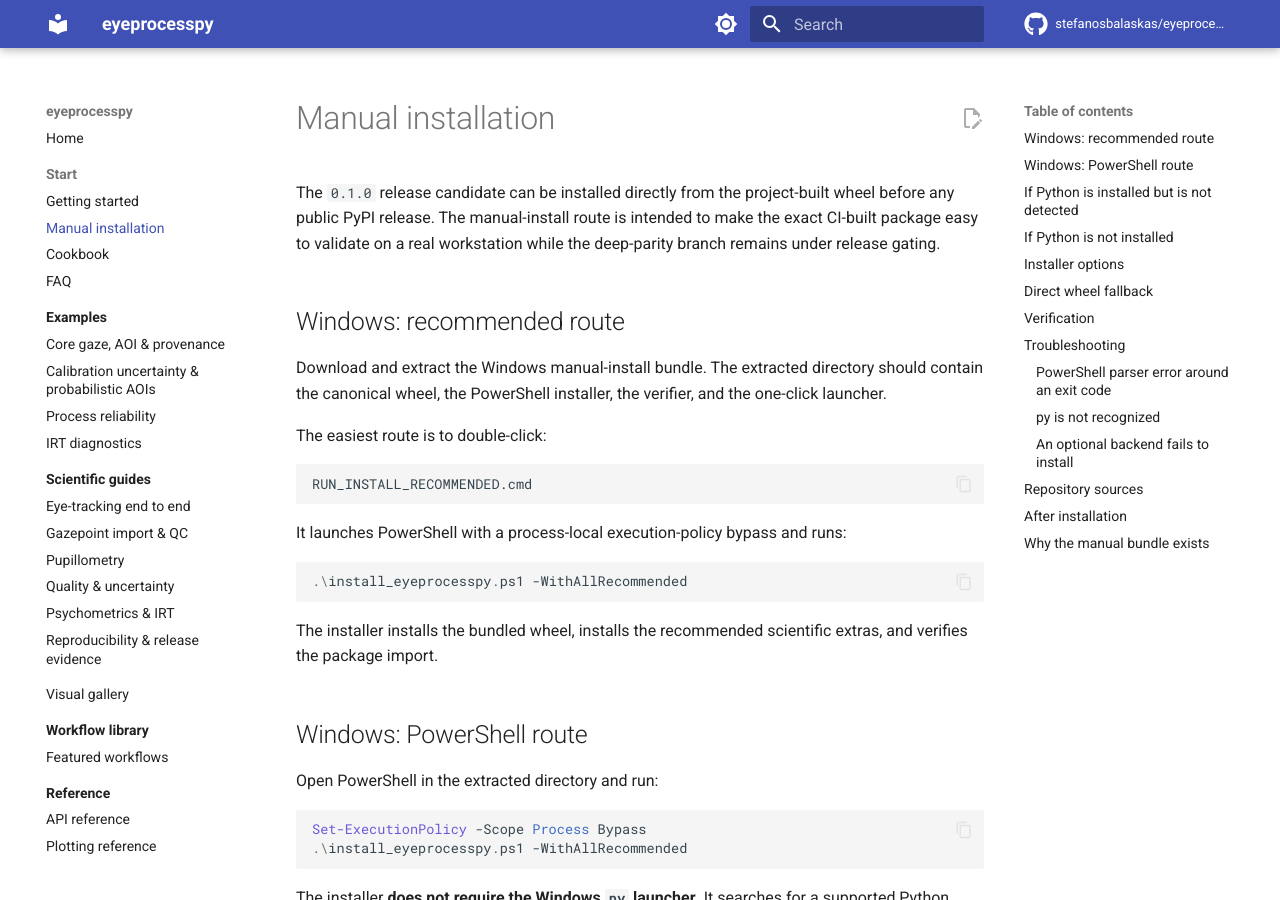
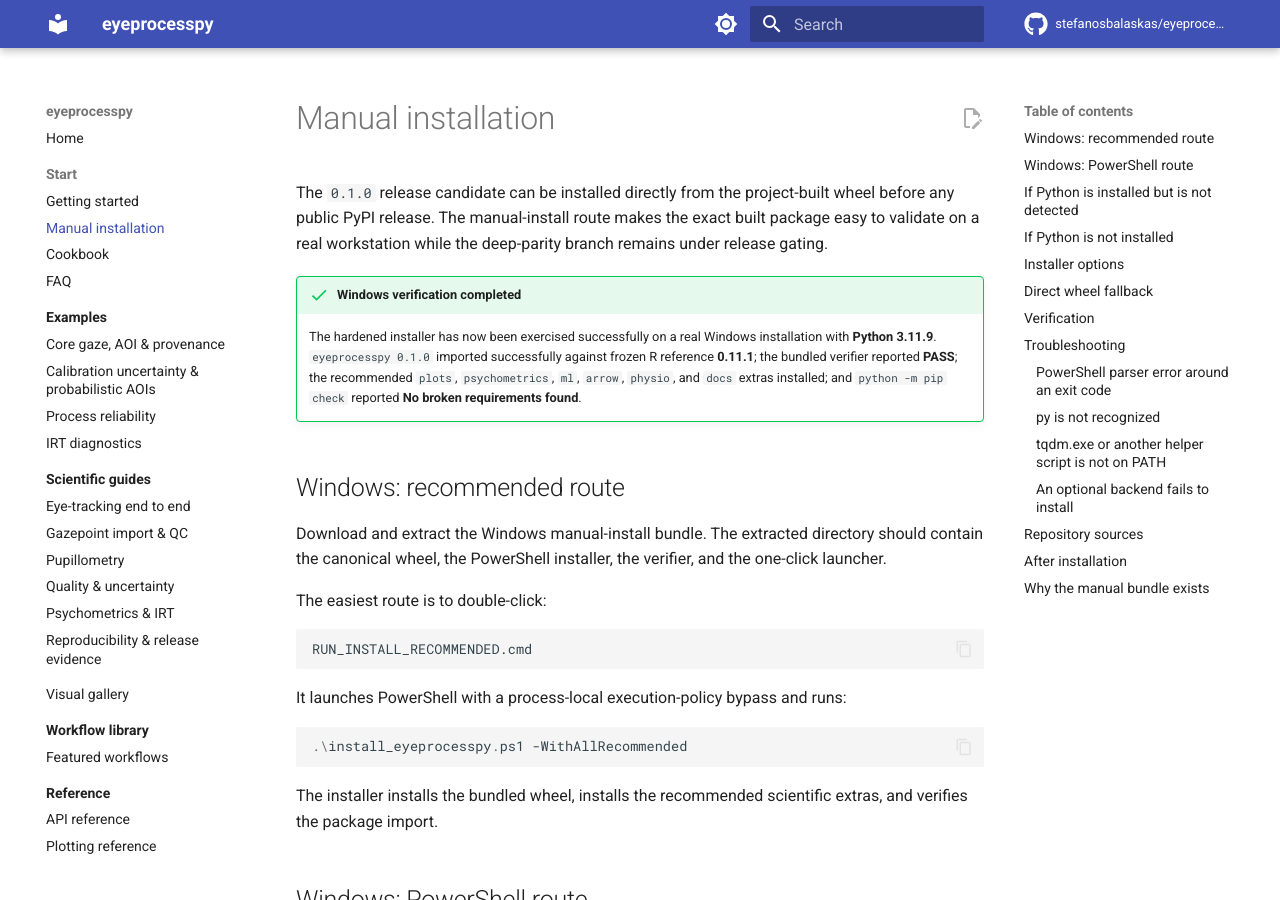
Before and after one commit to stefanosbalaskas/eyeprocesspy, an MkDocs documentation site: the page built from docs/manual-install.md, in a window 1280 px wide and 900 px high. Built offline with MkDocs 1.6.1 and Material for MkDocs 9.7.7, drawn with Linux system fonts in a browser that asks for light colours; comment, search, counter and statistics services are not loaded; some of the changed text lies outside the part shown.

Commit message:
docs: record successful Windows installation verification

````diff
--- a/docs/manual-install.md
+++ b/docs/manual-install.md
@@ -1,6 +1,9 @@
 # Manual installation
 
-The `0.1.0` release candidate can be installed directly from the project-built wheel before any public PyPI release. The manual-install route is intended to make the exact CI-built package easy to validate on a real workstation while the deep-parity branch remains under release gating.
+The `0.1.0` release candidate can be installed directly from the project-built wheel before any public PyPI release. The manual-install route makes the exact built package easy to validate on a real workstation while the deep-parity branch remains under release gating.
+
+!!! success "Windows verification completed"
+    The hardened installer has now been exercised successfully on a real Windows installation with **Python 3.11.9**. `eyeprocesspy 0.1.0` imported successfully against frozen R reference **0.11.1**; the bundled verifier reported **PASS**; the recommended `plots`, `psychometrics`, `ml`, `arrow`, `physio`, and `docs` extras installed; and `python -m pip check` reported **No broken requirements found**.
 
 ## Windows: recommended route
 
@@ -115,7 +118,10 @@ A basic verification is:
 
 ```powershell
 python -c "import eyeprocesspy as ep; print('eyeprocesspy', ep.__version__); print('R reference', ep.__r_reference_version__)"
+python -m pip check
 ```
+
+A successful installation should report `eyeprocesspy 0.1.0`; `pip check` should report no broken requirements.
 
 The bundled `verify_eyeprocesspy.py` performs the deeper manual-install smoke check. From a repository checkout, the equivalent repository verifier is:
 
@@ -134,6 +140,10 @@ Use the current `scripts/install_eyeprocesspy.ps1` or a manual-install bundle pr
 ### `py` is not recognized
 
 That is no longer a blocker. The current installer automatically tries other supported interpreter locations. Do not install the Windows launcher solely for eyeprocesspy if a supported Python interpreter is already present.
+
+### `tqdm.exe` or another helper script is not on PATH
+
+Some optional dependencies install command-line helpers into the per-user Python `Scripts` directory. A pip warning about that directory not being on `PATH` does **not** mean the corresponding Python library failed to install. For eyeprocesspy itself, the package verifier and `python -m pip check` are the relevant checks.
 
 ### An optional backend fails to install
 
````
